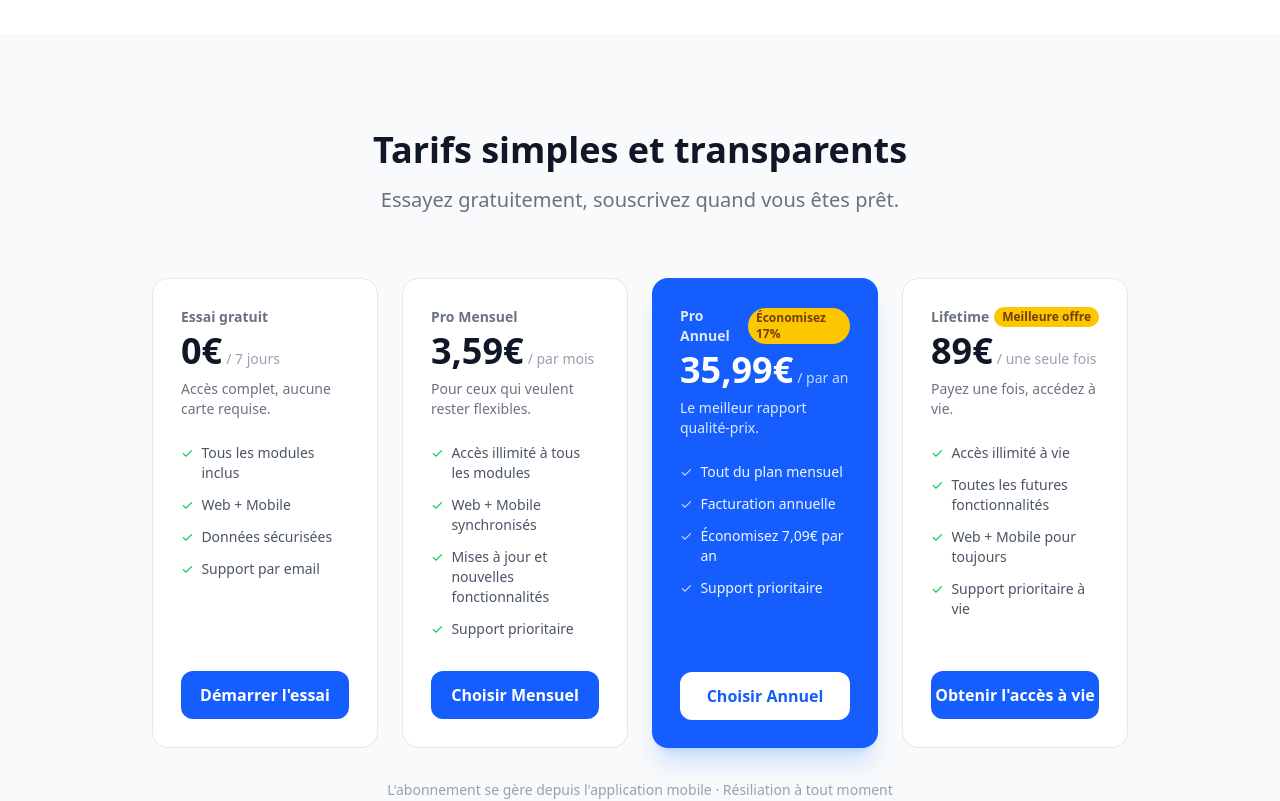
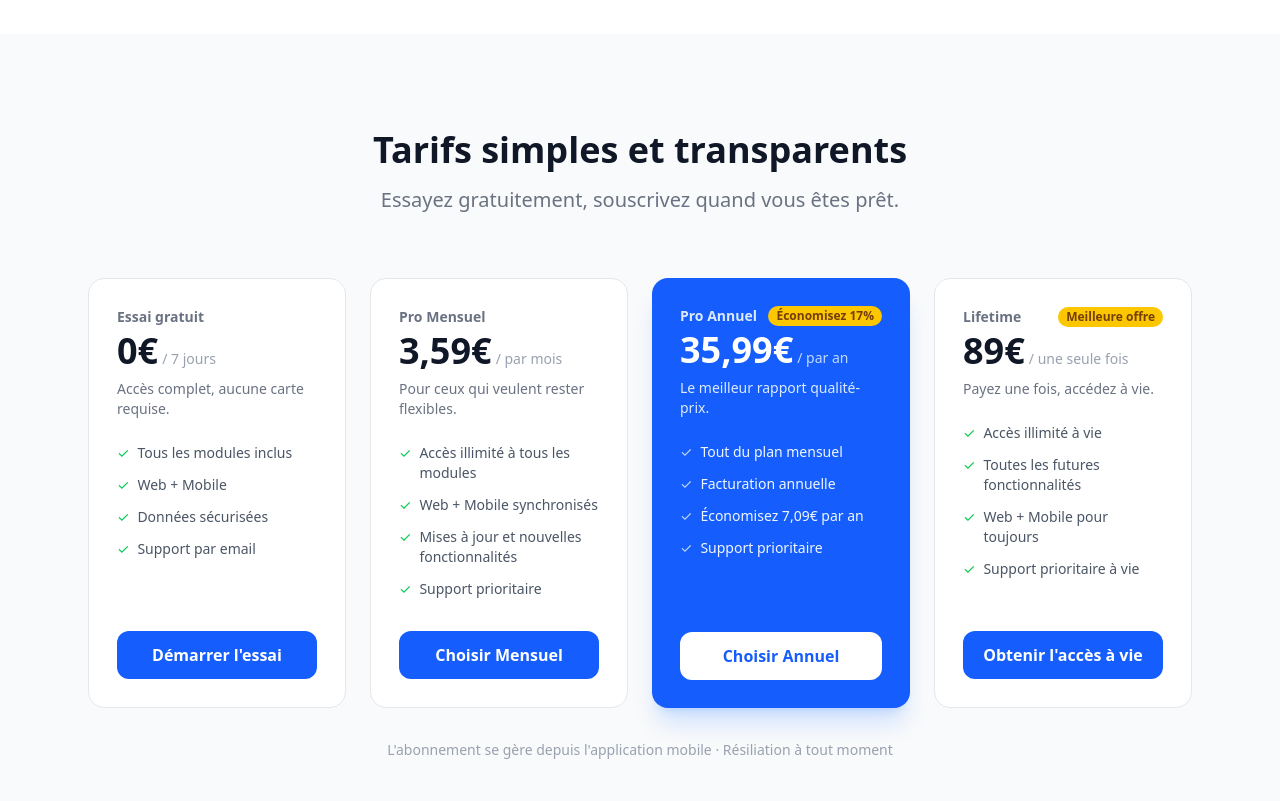
Before and after one commit to christian-barnabe-chabi/lifeboard_landing_page, a React (Vite) app: page / in a window 1280 px wide. Shown: the part 2420-3221 px from the top of the page. Built offline with nearby package versions, Linux system fonts and the light colour scheme.

Commit message:
style: wider pricing cards (max-w-6xl, xl breakpoint for 4 cols)

```diff
--- a/src/sections/Pricing.tsx
+++ b/src/sections/Pricing.tsx
@@ -68,7 +68,7 @@
 export function Pricing() {
   return (
     <section id="pricing" className="py-24 bg-gray-50">
-      <div className="max-w-5xl mx-auto px-6">
+      <div className="max-w-6xl mx-auto px-6">
         <div className="text-center mb-16">
           <h2 className="text-4xl font-bold text-gray-900 mb-4">Tarifs simples et transparents</h2>
           <p className="text-xl text-gray-500">
@@ -76,7 +76,7 @@
           </p>
         </div>
 
-        <div className="grid grid-cols-1 md:grid-cols-2 lg:grid-cols-4 gap-6">
+        <div className="grid grid-cols-1 sm:grid-cols-2 xl:grid-cols-4 gap-6">
           {plans.map(plan => (
             <div
               key={plan.name}
```
